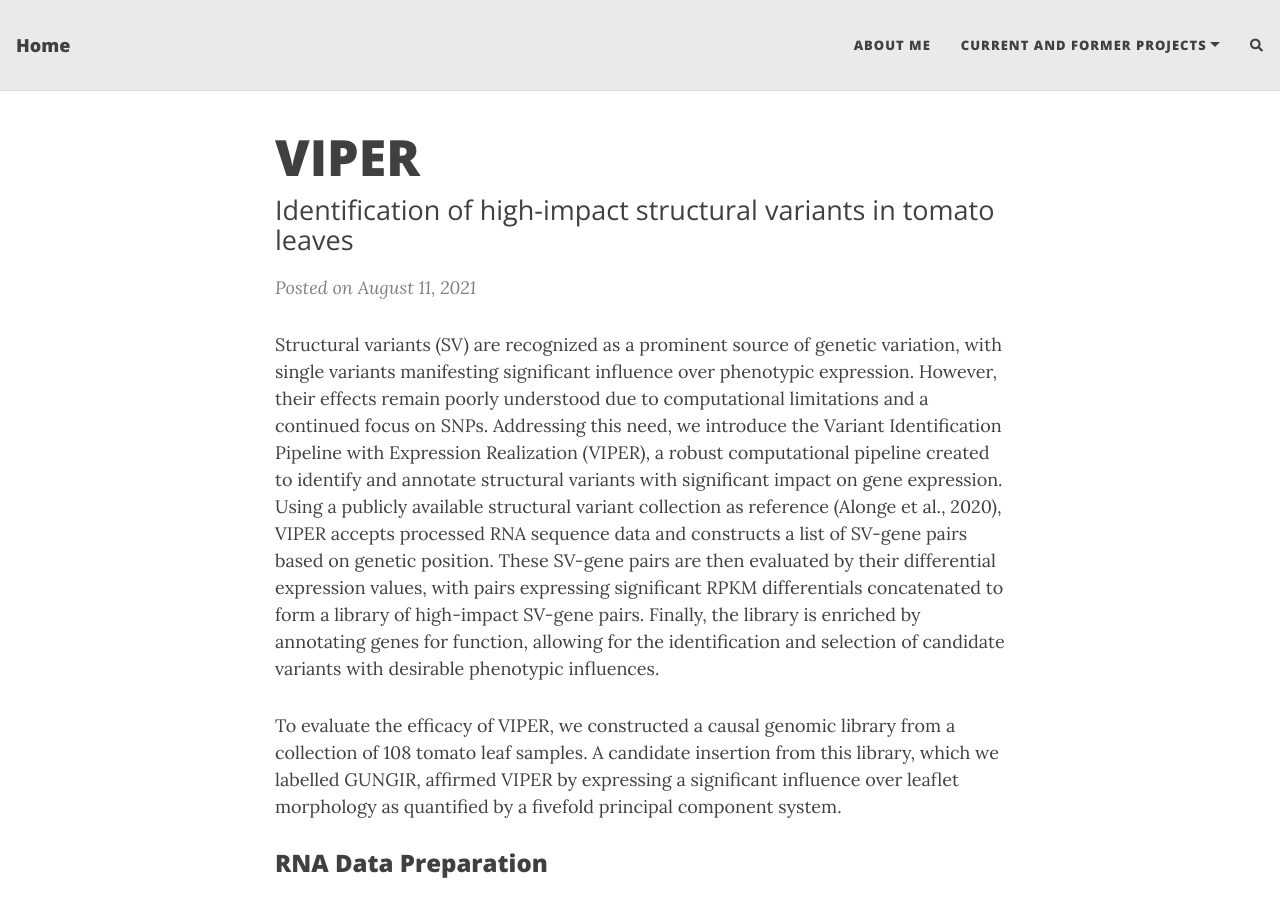
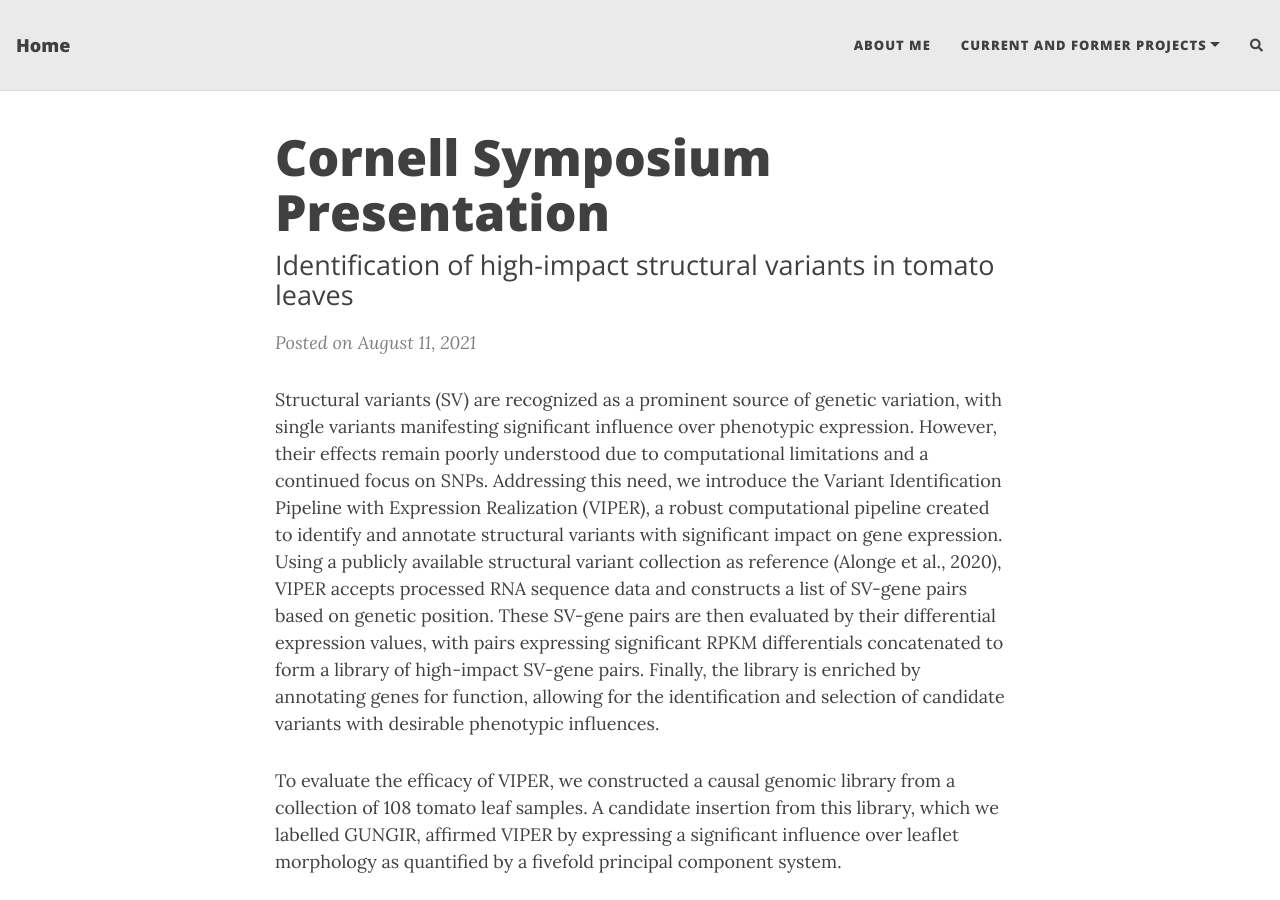
Before and after one commit to TKosfeld/tkosfeld.github.io, a Jekyll site: the page built from _posts/2021-08-11-viper.md, in a window 1280 px wide and 900 px high. Built offline with Jekyll 4.4.1, drawn with Linux system fonts in a browser that asks for light colours; nearby versions of some CDN libraries; comment, search, counter and statistics services are not loaded.

Commit message:
Update 2021-08-11-viper.md

```diff
--- a/_posts/2021-08-11-viper.md
+++ b/_posts/2021-08-11-viper.md
@@ -1,6 +1,6 @@
 ---
 layout: post
-title: VIPER
+title: Cornell Symposium Presentation
 subtitle: Identification of high-impact structural variants in tomato leaves
 #cover-img: /assets/img/path.jpg
 thumbnail-img: /assets/img/gungir_picture1.png
```
